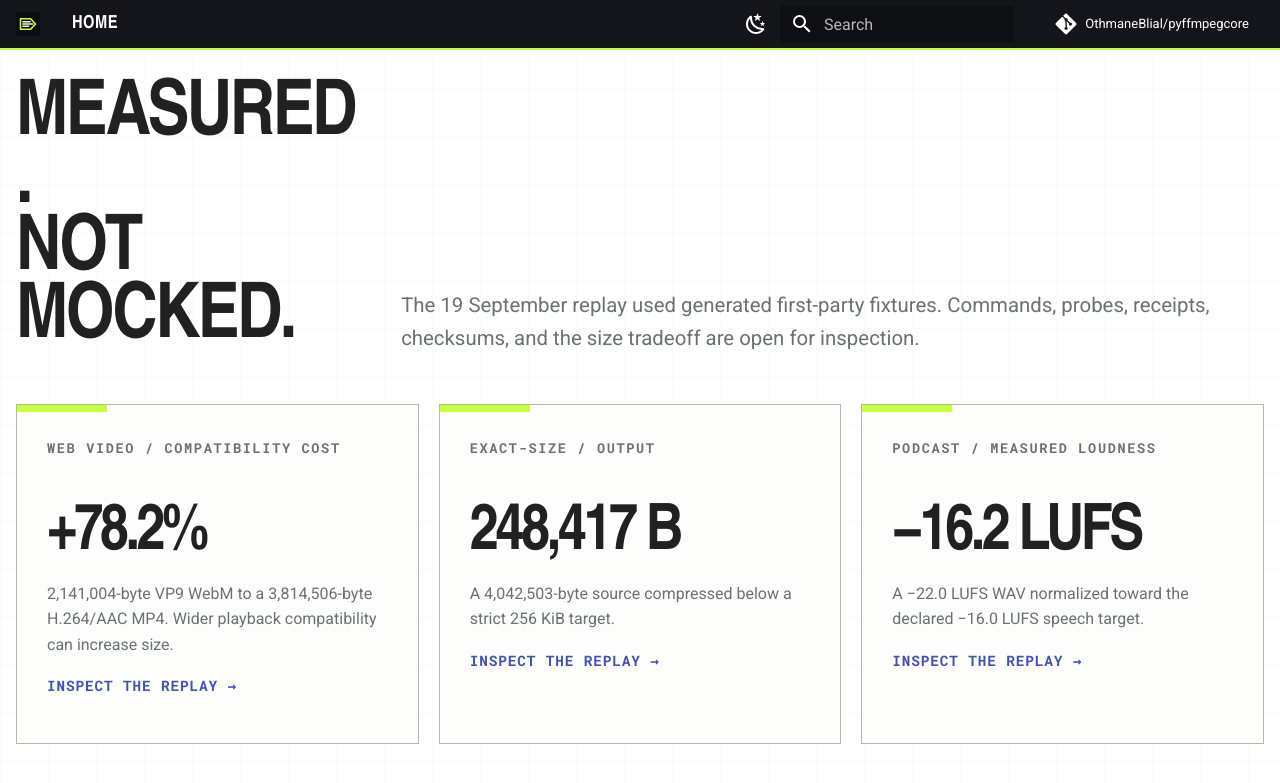
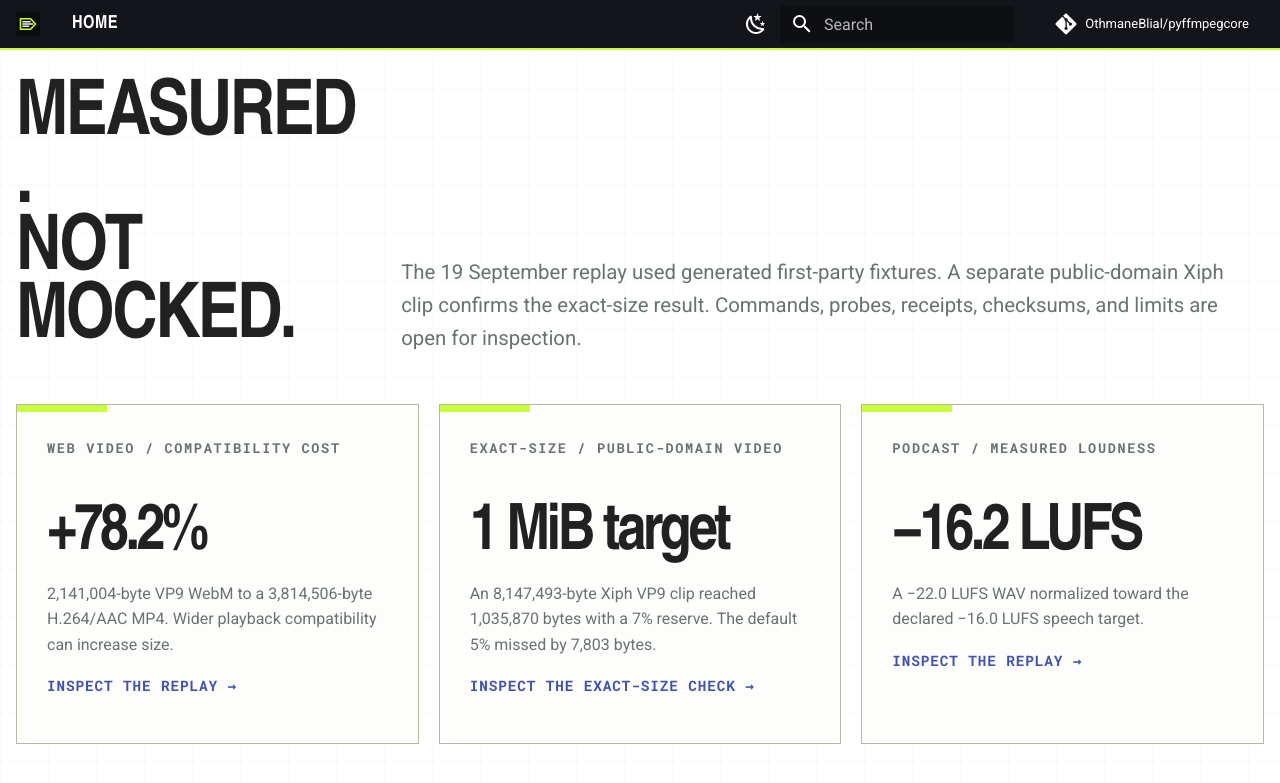
Before and after one commit to OthmaneBlial/pyffmpegcore, an MkDocs documentation site: the page built from docs/index.md, in a window 1280 px wide and 900 px high, scrolled down 2314 px. Shown: the top 783 px of the window. Built offline with MkDocs 1.6.1 and Material for MkDocs 9.7.7, drawn with Linux system fonts in a browser that asks for light colours; comment, search, counter and statistics services are not loaded.

Commit message:
docs(site): surface public-domain exact-size proof

```diff
--- a/docs/index.md
+++ b/docs/index.md
@@ -109,8 +109,9 @@ progress, output, and receipt all verified.</samp></pre>
     <div class="pfc-section__head">
       <h2 id="proof-title">Measured.<br>Not mocked.</h2>
       <p>
-        The 19 September replay used generated first-party fixtures. Commands,
-        probes, receipts, checksums, and the size tradeoff are open for inspection.
+        The 19 September replay used generated first-party fixtures. A separate
+        public-domain Xiph clip confirms the exact-size result. Commands, probes,
+        receipts, checksums, and limits are open for inspection.
       </p>
     </div>
     <div class="pfc-proof-grid">
@@ -121,10 +122,10 @@ progress, output, and receipt all verified.</samp></pre>
         <a href="evidence/#replay-on-19-september-2026">Inspect the replay →</a>
       </article>
       <article class="pfc-proof">
-        <span class="pfc-proof__label">Exact-size / output</span>
-        <strong>248,417 B</strong>
-        <p>A 4,042,503-byte source compressed below a strict 256 KiB target.</p>
-        <a href="evidence/#replay-on-19-september-2026">Inspect the replay →</a>
+        <span class="pfc-proof__label">Exact-size / public-domain video</span>
+        <strong>1 MiB target</strong>
+        <p>An 8,147,493-byte Xiph VP9 clip reached 1,035,870 bytes with a 7% reserve. The default 5% missed by 7,803 bytes.</p>
+        <a href="evidence/#public-domain-exact-size-check-on-24-september-2026">Inspect the exact-size check →</a>
       </article>
       <article class="pfc-proof">
         <span class="pfc-proof__label">Podcast / measured loudness</span>
```
